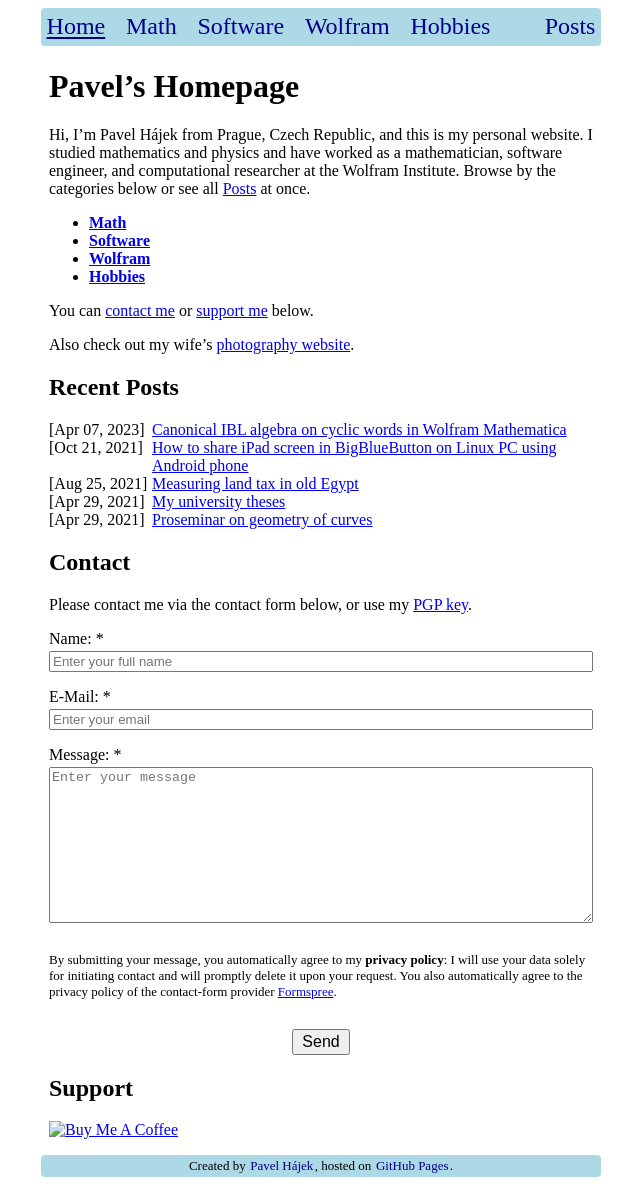
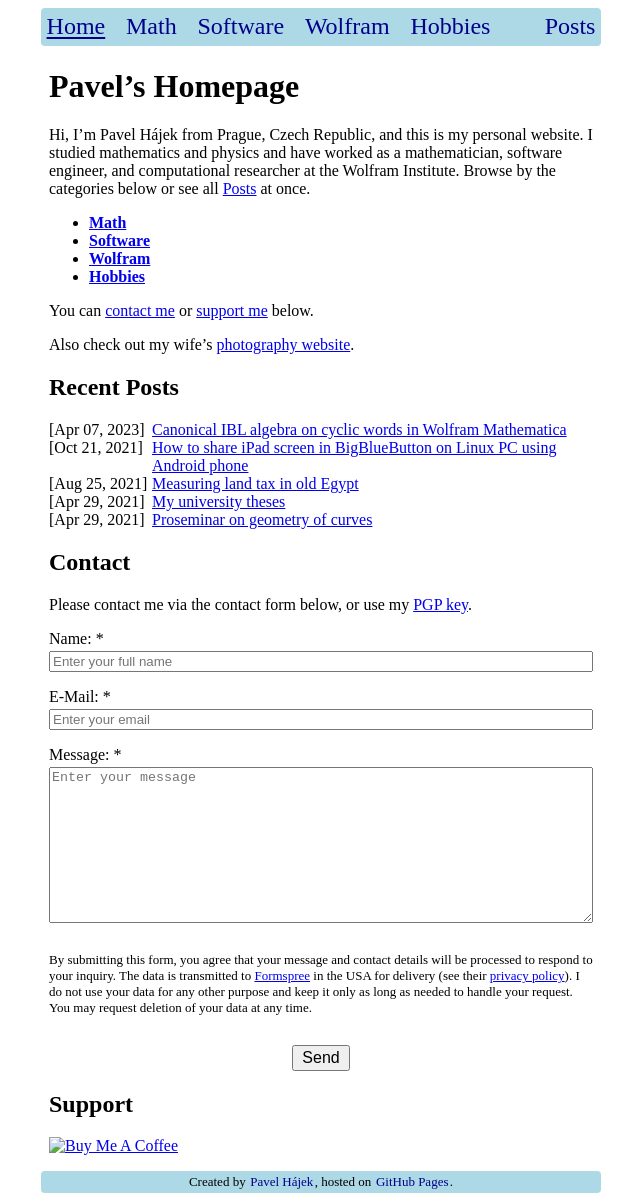
Before and after one commit to p135246/p135246.github.io, a Jekyll site: the page built from index.md, in a window 1280 px wide. Shown: the whole page, without its empty margins (319-959 px from the left). Built offline with Jekyll 4.4.1, drawn with Linux system fonts in a browser that asks for light colours; our own code applies the rules of GitHub Pages for plain Markdown files.

Commit message:
Update contact form privacy notice for clarity and compliance
Co-Authored-By: Claude Opus 4.6 <noreply@anthropic.com>

```diff
--- a/_includes/contact-form.html
+++ b/_includes/contact-form.html
@@ -12,7 +12,7 @@
     <textarea name="message" id="message" cols="30" rows="10" placeholder="Enter your message" required></textarea>
     </div>
     <p style="font-size: small;">
-    By submitting your message, you automatically agree to my <b>privacy policy</b>: I will use your data solely for initiating contact and will promptly delete it upon your request. You also automatically agree to the privacy policy of the contact-form provider <a href="https://formspree.io/">Formspree</a>.
+    By submitting this form, you agree that your message and contact details will be processed to respond to your inquiry. The data is transmitted to <a href="https://formspree.io/">Formspree</a> in the USA for delivery (see their <a href="https://formspree.io/legal/privacy-policy/">privacy policy</a>). I do not use your data for any other purpose and keep it only as long as needed to handle your request. You may request deletion of your data at any time.
     </p>
     <button type="submit">Send</button>
 </form>
```
